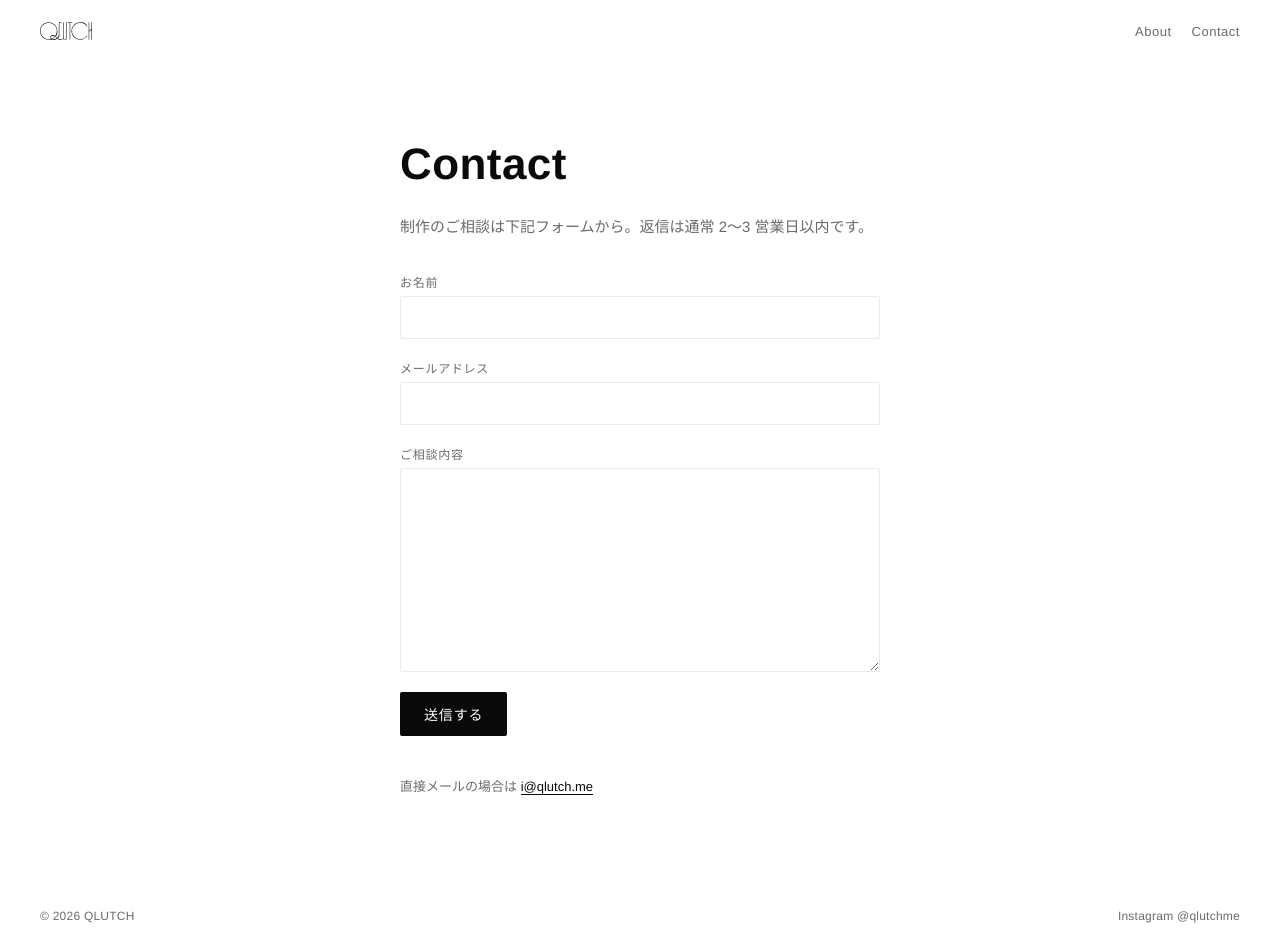
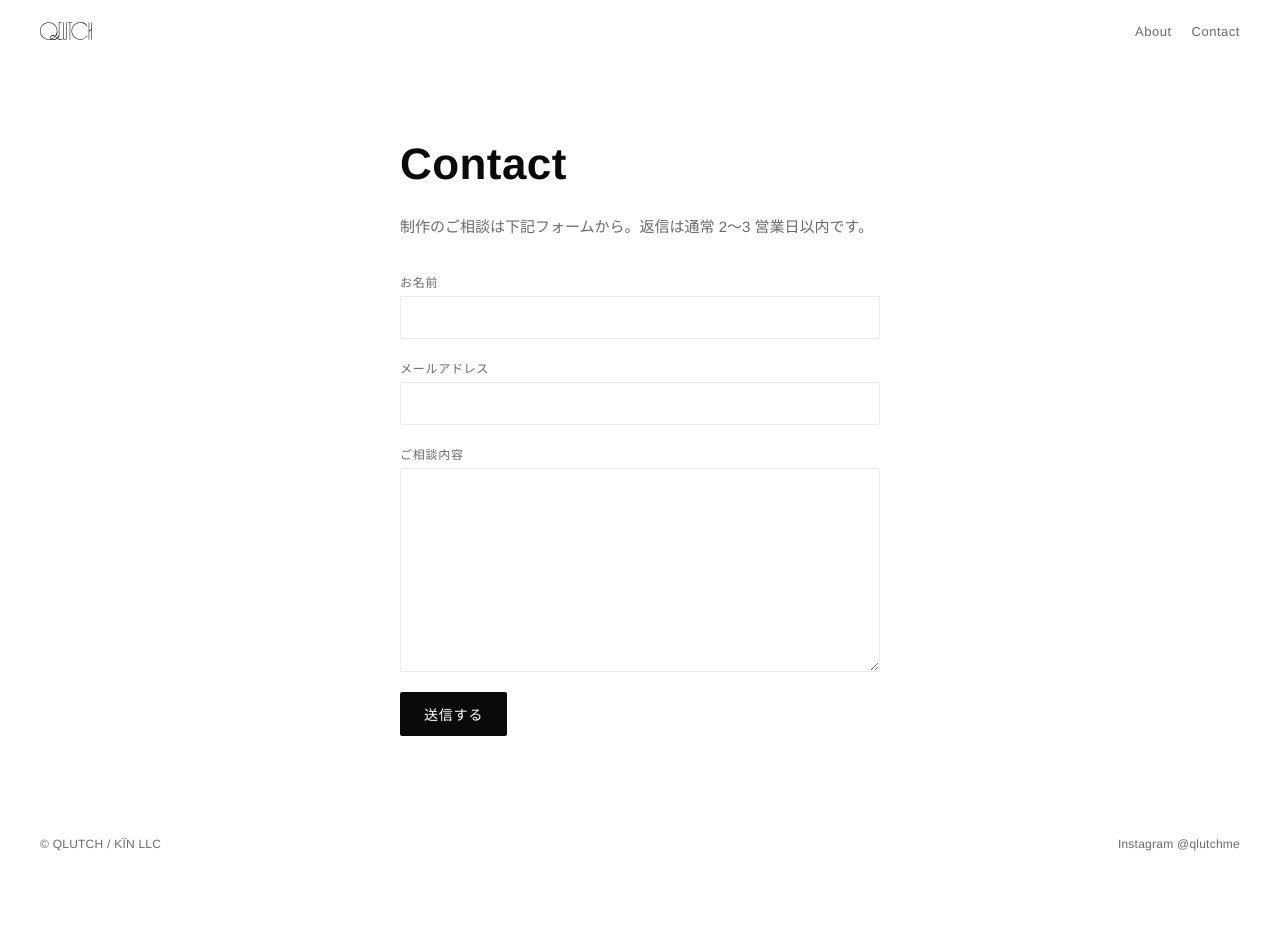
Before and after one commit to sasaki-ta-instyle/qlutch-me, a Next.js app: page /contact in a window 1280 px wide. Shown: the top 952 px of the page. After the commit the page ends 883 px from the top, so only its background shows below. Built offline with nearby package versions, Linux system fonts and the light colour scheme.

Commit message:
chore: footer と contact の文言微修正
- Footer: © 2026 QLUTCH → © QLUTCH / KÏN LLC
- Contact: 「直接メールの場合は i@qlutch.me」ブロック削除

```diff
--- a/app/contact/page.module.css
+++ b/app/contact/page.module.css
@@ -98,17 +98,6 @@
   line-height: 1.85;
 }
 
-.direct {
-  margin-top: 16px;
-  font-size: 13px;
-  color: var(--fg-muted);
-}
-
-.mailLink {
-  color: var(--fg);
-  border-bottom: 1px solid var(--fg);
-}
-
 .honeypot {
   position: absolute;
   left: -10000px;
--- a/app/contact/page.tsx
+++ b/app/contact/page.tsx
@@ -15,12 +15,6 @@ export default function ContactPage() {
         制作のご相談は下記フォームから。返信は通常 2〜3 営業日以内です。
       </p>
       <ContactForm />
-      <p className={styles.direct}>
-        直接メールの場合は{" "}
-        <a href="mailto:i@qlutch.me" className={styles.mailLink}>
-          i@qlutch.me
-        </a>
-      </p>
     </section>
   );
 }
--- a/components/footer.tsx
+++ b/components/footer.tsx
@@ -1,10 +1,9 @@
 import styles from "./footer.module.css";
 
 export function Footer() {
-  const year = new Date().getFullYear();
   return (
     <footer className={styles.footer}>
-      <span>© {year} QLUTCH</span>
+      <span>© QLUTCH / KÏN LLC</span>
       <a
         href="https://www.instagram.com/qlutchme/"
         target="_blank"
```
